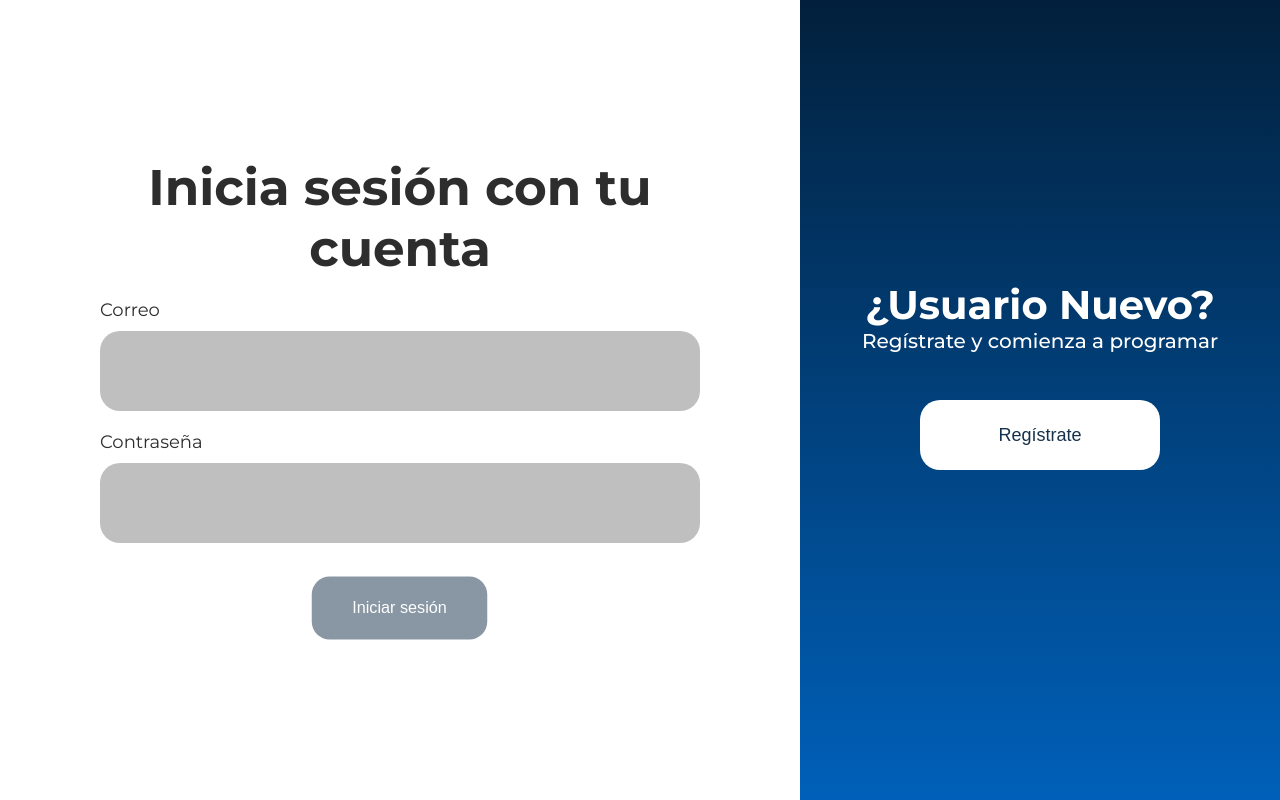
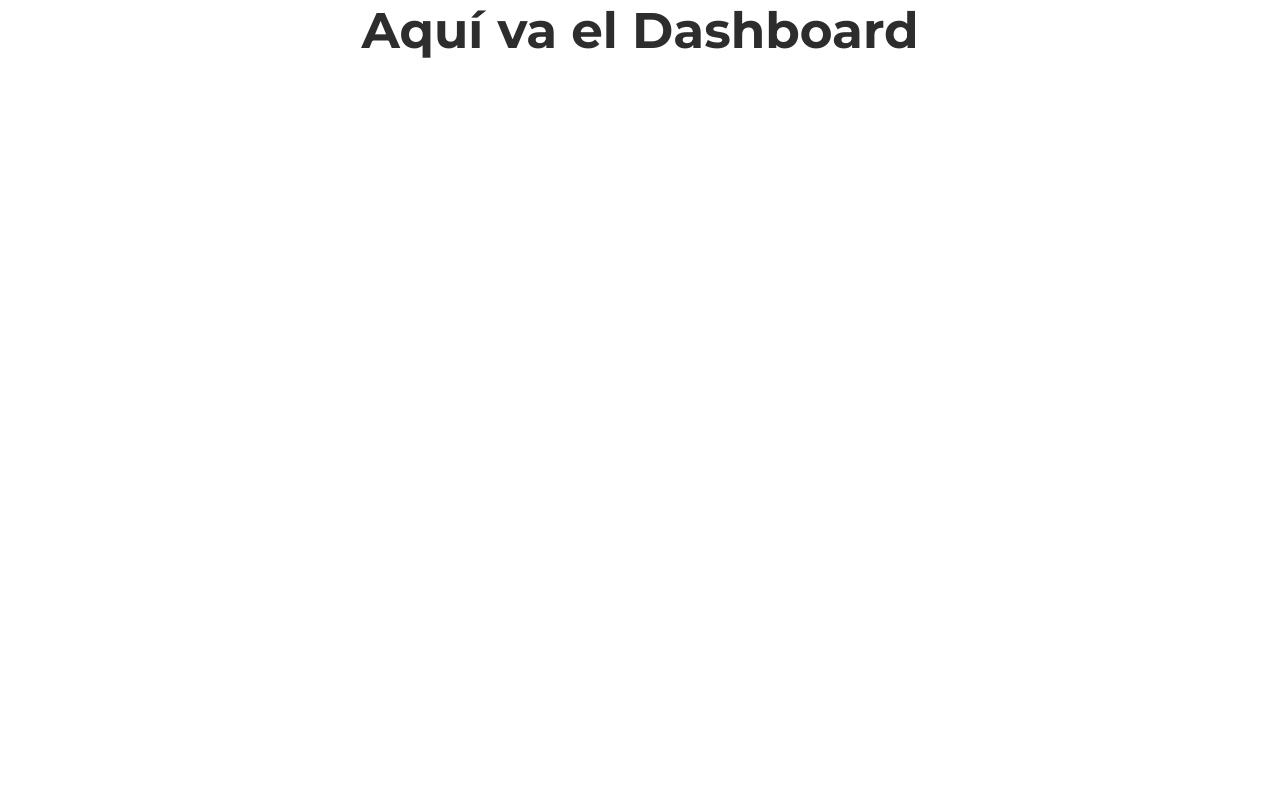
Before and after one commit to Code4UHub/client, a React (Create React App) app: page / in a window 1280 px wide. Built offline with nearby package versions, Linux system fonts and the light colour scheme.

Commit message:
[AUTHENTICATION] Created react route

```diff
--- a/src/App.tsx
+++ b/src/App.tsx
@@ -1,8 +1,7 @@
 import React from 'react';
-import Authentication from 'routes/authentication/Authentication';
 
 function App() {
-  return <Authentication />;
+  return <h1>Aquí va el Dashboard</h1>;
 }
 
 export default App;
--- a/src/index.tsx
+++ b/src/index.tsx
@@ -1,13 +1,27 @@
 import React from "react";
 import { createRoot } from "react-dom/client";
+import { createBrowserRouter, RouterProvider } from "react-router-dom";
+import Authentication from 'routes/authentication/Authentication';
 import App from "./App";
 import "./index.css";
+
+const router = createBrowserRouter([
+  {
+    path: '/',
+    element: <App />,
+    errorElement: <h1>Error</h1>
+  },
+  {
+    path: 'auth',
+    element: <Authentication />
+  }
+])
 
 const container = document.getElementById("root")!;
 const root = createRoot(container);
 
 root.render(
   <React.StrictMode>
-    <App />
+    <RouterProvider router={router} />
   </React.StrictMode>
 );
```
